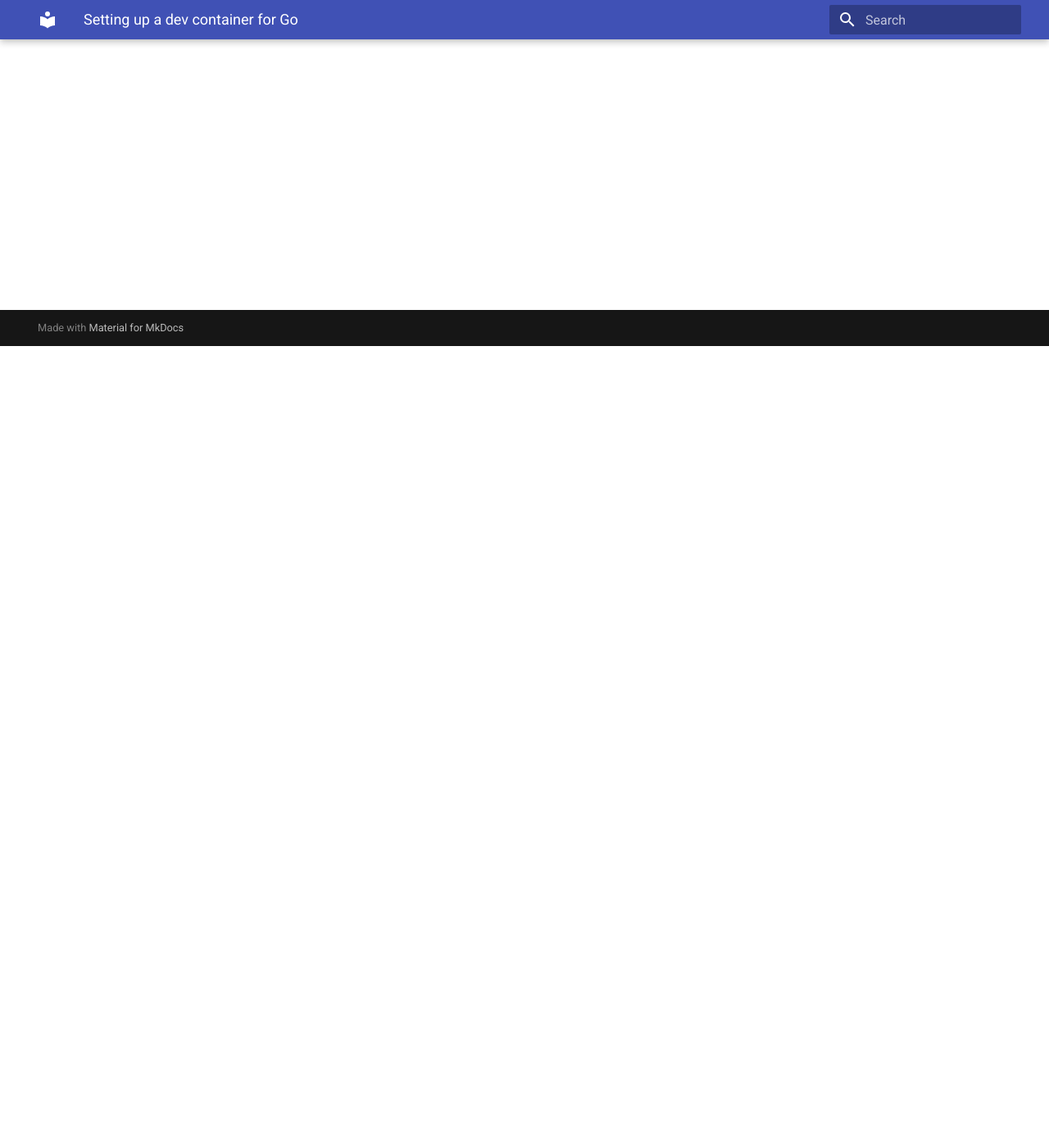
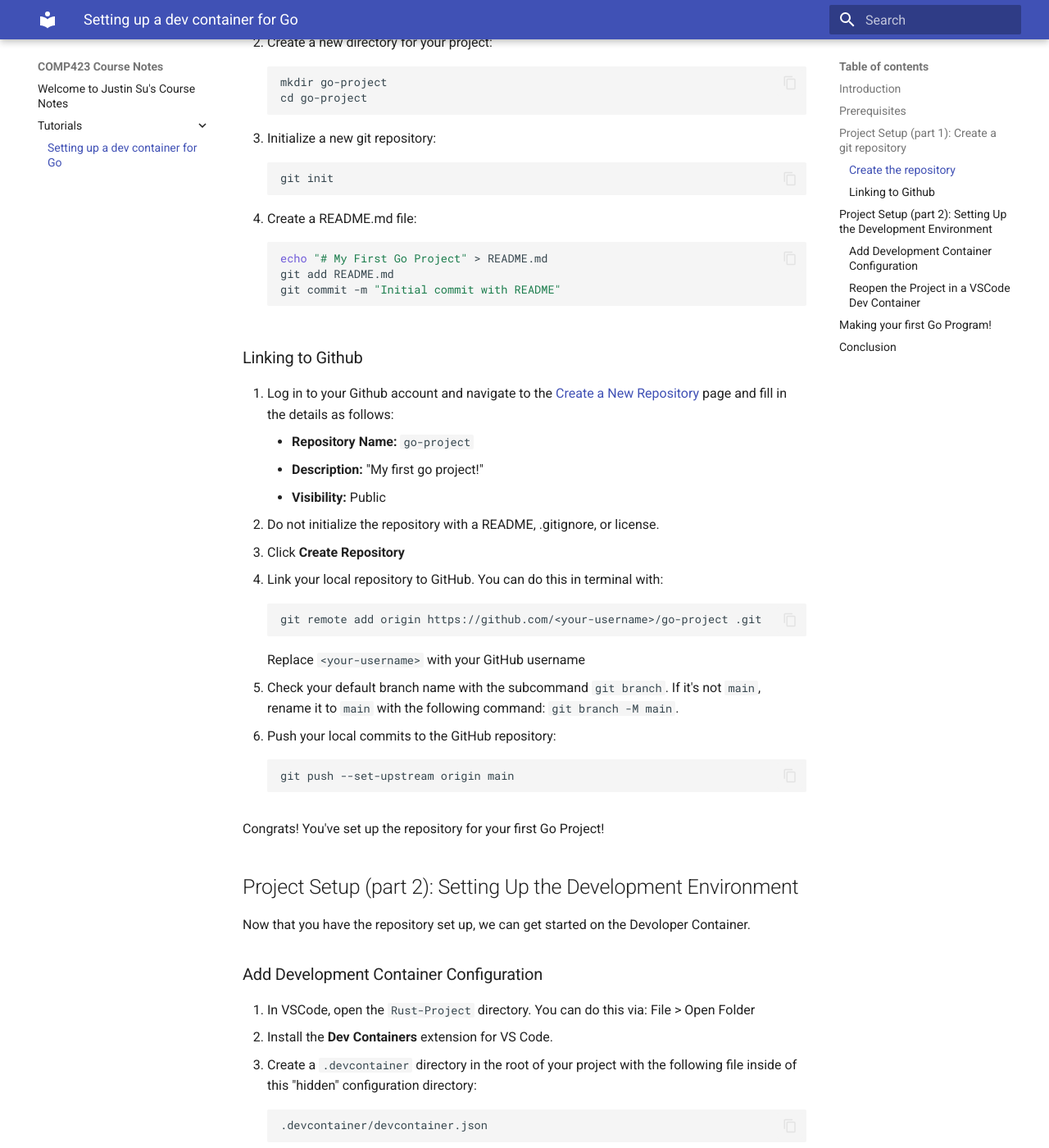
Before and after one commit to jsu21ges/comp423-course-notes, an MkDocs documentation site: the page built from docs/tutorials/go-setup.md, in a window 1280 px wide and 1400 px high, scrolled down 978 px. Shown: the whole window at 82% size. Built offline with MkDocs 1.6.1 and Material for MkDocs 9.7.7, drawn with Linux system fonts in a browser that asks for light colours; some of the changed text lies outside the part shown.

Commit message:
finished the tutorial. Yippee

````diff
--- a/docs/tutorials/go-setup.md
+++ b/docs/tutorials/go-setup.md
@@ -15,10 +15,140 @@
 
 For this tutorial, make sure to:
 
+ - **Have a Github account**: You can sign up [here](https://github.com/)
  - **Have git installed**. You can install it [here](https://git-scm.com/book/en/v2/Getting-Started-Installing-Git).
  - Download and install **Visual Studio Code** (VS Code) from [here](https://code.visualstudio.com/).
  - **Install Docker:** get it [here](https://www.docker.com/products/docker-desktop).
 
 With that out of the way, we can get into the good stuff.
 
-## Project Setup: Create a git repository
+## Project Setup (part 1): Create a git repository
+
+### Create the repository
+1. Open up your terminal in your local machine.
+2. Create a new directory for your project:
+```
+mkdir go-project
+cd go-project
+```
+3. Initialize a new git repository:
+```
+git init
+```
+4. Create a README.md file:
+``` bash
+echo "# My First Go Project" > README.md
+git add README.md
+git commit -m "Initial commit with README"
+```
+
+### Linking to Github
+1. Log in to your Github account and navigate to the [Create a New Repository](https://github.com/new) page and fill in the details as follows:
+     - **Repository Name:** ```go-project```
+     - **Description:** "My first go project!"
+     - **Visibility:** Public
+2. Do not initialize the repository with a README, .gitignore, or license.
+3. Click **Create Repository**
+4. Link your local repository to GitHub. You can do this in terminal with:
+```
+git remote add origin https://github.com/<your-username>/go-project .git
+```
+Replace `<your-username>` with your GitHub username
+5. Check your default branch name with the subcommand `git branch`. If it's not `main`, rename it to `main` with the following command: `git branch -M main`.
+6. Push your local commits to the GitHub repository:
+```
+git push --set-upstream origin main
+```
+
+Congrats! You've set up the repository for your first Go Project!
+
+## Project Setup (part 2): Setting Up the Development Environment
+
+Now that you have the repository set up, we can get started on the Devoloper Container.
+
+### Add Development Container Configuration
+
+1. In VSCode, open the ```Rust-Project``` directory. You can do this via: File > Open Folder
+2. Install the **Dev Containers** extension for VS Code.
+3. Create a ```.devcontainer``` directory in the root of your project with the following file inside of this "hidden" configuration directory:
+```
+.devcontainer/devcontainer.json
+```
+
+The `devcontainer.json` file defines the configuration for your development environment. Here, we're specifying the following:
+
+- `name`: A descriptive name for your dev container.
+- `image`: The Docker image to use, in this case, the latest version of a Go environment. [Microsoft maintains a collection of base images for many programming language environments](https://hub.docker.com/r/microsoft/vscode-devcontainers), but you can also create your own!
+- `customizations`: Adds useful configurations to VS Code, like installing the Python extension. When you search for VSCode extensions on the marketplace, you will find the string identifier of each extension in its sidebar. Adding extensions here ensures other developers on your project have them installed in their dev containers automatically.
+
+```
+{
+  "name": "COMP423 Course Notes",
+  "image": "mcr.microsoft.com/vscode/devcontainers/go:latest",
+  "customizations": {
+    "vscode": {
+      "settings": {},
+      "extensions": ["golang.go"]
+    }
+  }
+}
+```
+
+### Reopen the Project in a VSCode Dev Container
+
+!!! warning "ATTENTION"
+    Make sure Docker is running before proceeding to the next step. Or else...
+
+Reopen the project in the container by pressing `Ctrl+Shift+P` (or `Cmd+Shift+P` on Mac), typing "Dev Containers: Reopen in Container," and selecting the option. This may take a few minutes while the image is downloaded and the requirements are installed.
+
+Once your dev container setup completes, close the current terminal tab (trash can), open a new terminal pane within VSCode, and try running `go version` to see your dev container is running a recent version of Go without much effort!
+
+## Making your first Go Program!
+
+With all of that out of the way, we can finally get to the good stuff!
+
+1. In your terminal, create a directory for your first Go source code.
+```
+mkdir hello
+cd hello
+```
+2. Then in the terminal, create your first Go file:
+```
+$ go mod init example/hello
+go: creating new go.mod: module example/hello
+```
+3. In VS Code, create a file hello.go in which to write your code.
+4. Paste the following code into your hello.go file and save the file.
+```
+package main
+
+import "fmt"
+
+func main() {
+    fmt.Println("Hello, World!")
+}
+```
+ This is your Go code. In this code, you:
+    - Declare a `main` package (a package is a way to group functions, and it's made up of all the files in the same directory).
+    - Import the popular [fmt package](https://pkg.go.dev/fmt/), which contains functions for formatting text, including printing to the console. This package is one of the [standard library](https://pkg.go.dev/std) packages you got when you installed Go.
+    - Implement a main function to print a message to the console. A `main` function executes by default when you run the main package.
+5. Run your code to see the greeting.
+```
+$ go run hello.go
+Hello, World!
+```
+Alternatively you could also run:
+```
+$ go build hello.go
+$ ./hello
+```
+This will give you the same result!
+
+!!! note "Side Note"
+    Think of `build` as similar to `gcc` for `C` code. It's job is to convert human readable code into a machine executable file to be run by the computer. From there, you can run the executable directly with `./<executable file name>`.
+
+Now you might be thinking, what's the difference between `run` and `build`? It's all for the sake of convenience: ```go run hello.go``` takes ```go build hello.go``` and ```./hello``` and combines them into a single command. Thanks google.
+
+## Conclusion
+
+Congratulations! You've successfully created and ran your first Go program!
````
